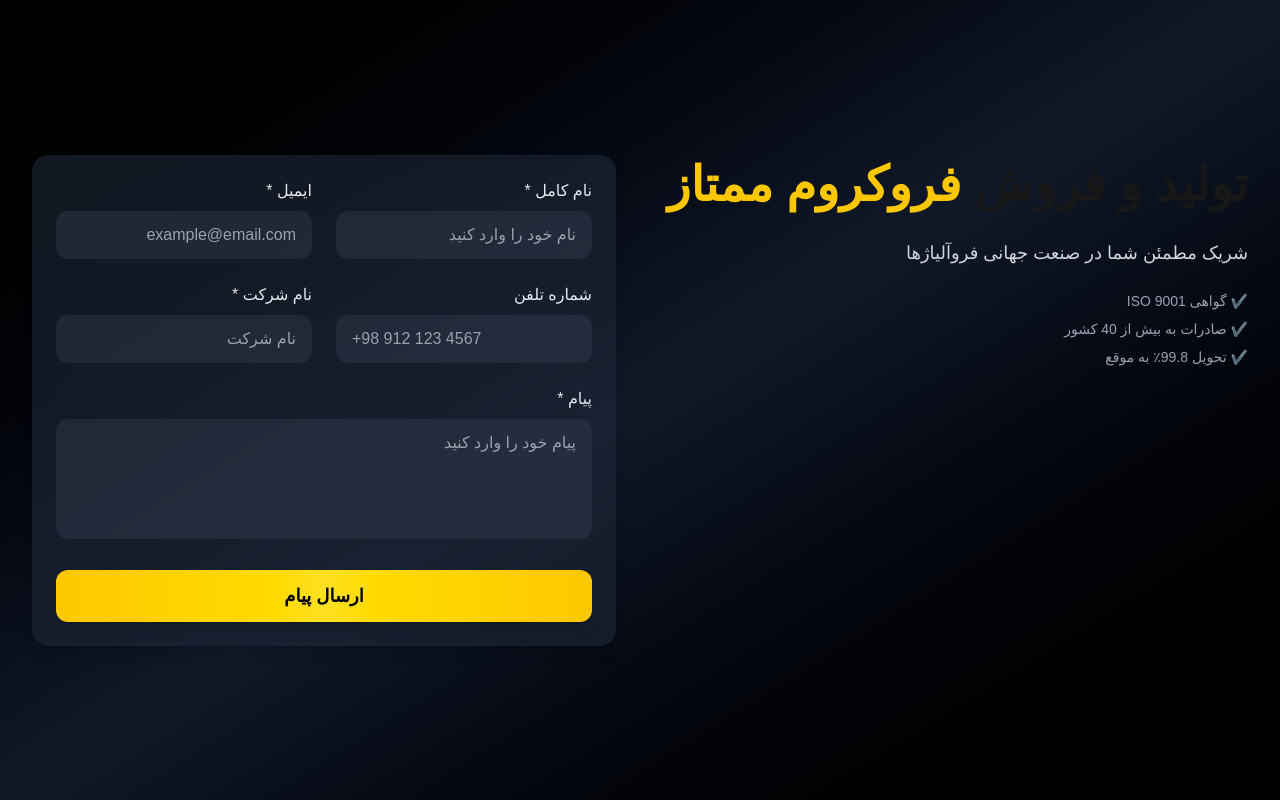
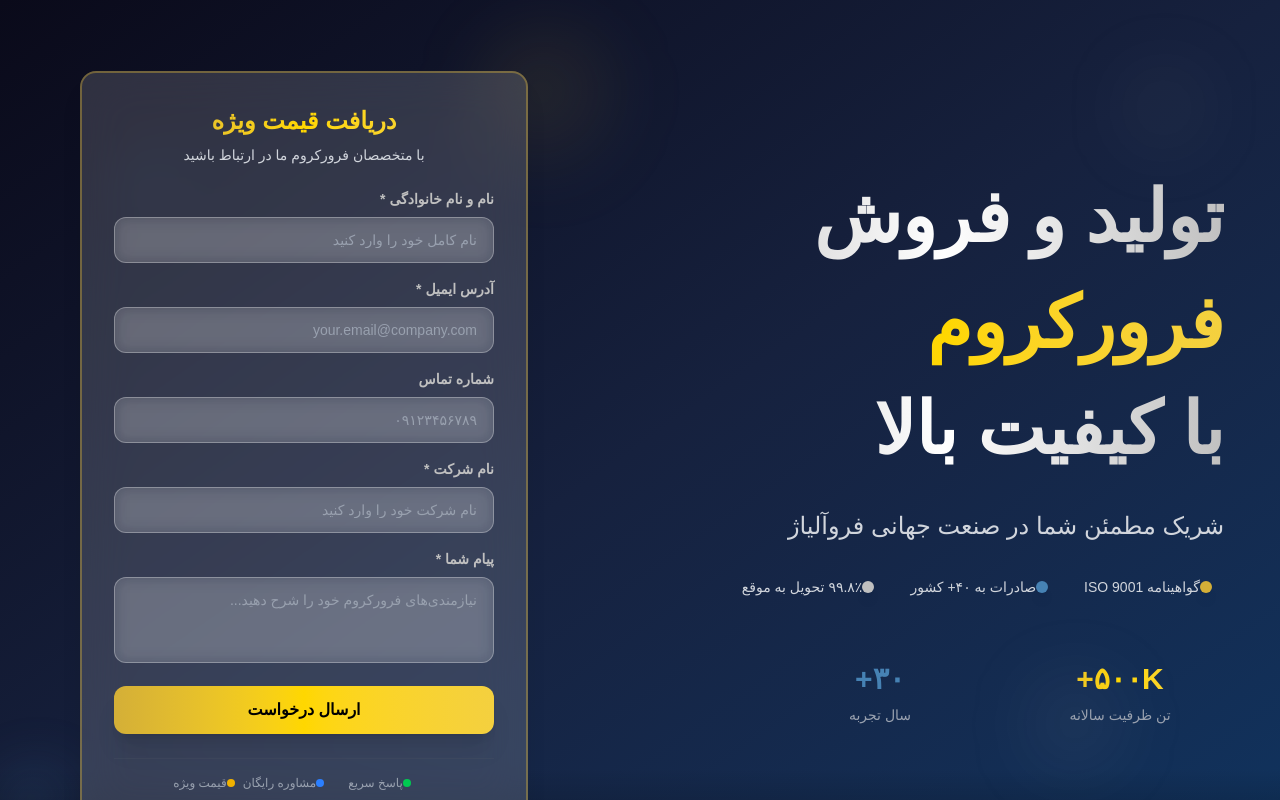
Before and after one commit to EmadARN/ferrocrome-landing, a Next.js app: page / in a window 1280 px wide. Shown: the top 800 px of the page. Built offline with nearby package versions, Linux system fonts and the light colour scheme.

Commit message:
change hero (ui)

```diff
--- a/src/app/(sections)/Footer.jsx
+++ b/src/app/(sections)/Footer.jsx
@@ -1,3 +1,5 @@
+import Link from "next/link";
+
 export default function Footer() {
   return (
     <footer className="bg-black py-16 border-t border-gray-800">
@@ -11,24 +13,24 @@ export default function Footer() {
             قابل اعتماد در بیش از 40 کشور.
           </p>
           <div className="flex gap-4">
-            <a
+            <Link
               href="#"
               className="w-10 h-10 bg-blue-700 rounded-full flex items-center justify-center text-white font-bold"
             >
               in
-            </a>
-            <a
+            </Link>
+            <Link
               href="#"
               className="w-10 h-10 bg-blue-600 rounded-full flex items-center justify-center text-white font-bold"
             >
               f
-            </a>
-            <a
+            </Link>
+            <Link
               href="#"
               className="w-10 h-10 bg-gray-600 rounded-full flex items-center justify-center text-white font-bold"
             >
               @
-            </a>
+            </Link>
           </div>
         </div>
 
--- a/src/app/(sections)/Hero.jsx
+++ b/src/app/(sections)/Hero.jsx
@@ -1,39 +1,197 @@
 "use client";
-import { motion } from "framer-motion";
-import ContactForm from "@/components/forms/ContactForm";
+import React from "react";
 
 export default function Hero() {
+  const handleFormSubmit = (event) => {
+    event.preventDefault();
+    const button = event.currentTarget.querySelector('button[type="submit"]');
+    const originalText = button.textContent;
+
+    button.textContent = "در حال ارسال...";
+    button.disabled = true;
+    button.style.opacity = "0.8";
+
+    setTimeout(() => {
+      button.textContent = "درخواست ارسال شد! ✓";
+      button.style.background =
+        "linear-gradient(135deg, #10B981 0%, #059669 100%)";
+      button.style.opacity = "1";
+
+      setTimeout(() => {
+        button.textContent = originalText;
+        button.disabled = false;
+        button.style.background =
+          "linear-gradient(135deg, #D4AF37 0%, #FFD700 50%, #F4D03F 100%)";
+        event.currentTarget.reset();
+      }, 3000);
+    }, 1500);
+  };
+
   return (
-    <section className="min-h-screen flex items-center justify-center bg-gradient-to-br from-black via-gray-900 to-black p-8">
-      <div className="grid md:grid-cols-2 gap-12 container mx-auto">
-        <motion.div
-          initial={{ opacity: 0, y: 30 }}
-          whileInView={{ opacity: 1, y: 0 }}
-          transition={{ duration: 0.6 }}
-          className="space-y-6"
-        >
-          <h1 className="text-5xl font-bold leading-tight">
-            تولید و فروش <span className="text-yellow-400">فروکروم ممتاز</span>
-          </h1>
-          <p className="text-gray-300 text-lg">
-            شریک مطمئن شما در صنعت جهانی فروآلیاژها
-          </p>
-          <ul className="text-sm text-gray-400 space-y-2">
-            <li>✔️ گواهی ISO 9001</li>
-            <li>✔️ صادرات به بیش از 40 کشور</li>
-            <li>✔️ تحویل 99.8٪ به موقع</li>
-          </ul>
-        </motion.div>
+    <section className="min-h-screen relative overflow-hidden bg-gradient-to-br from-[#0a0a1a] via-[#16213e] to-[#0f3460]">
+      {/* Floating Elements */}
+      <div className="absolute top-20 right-20 w-16 h-16 bg-gradient-to-br from-[#C0C0C0]/20 to-transparent rounded-full blur-2xl animate-[float-gentle_4s_ease-in-out_infinite]"></div>
+      <div className="absolute top-40 left-32 w-12 h-12 bg-gradient-to-br from-[#4682B4]/20 to-transparent rounded-full blur-xl animate-[float-gentle_4s_ease-in-out_infinite]"></div>
+      <div className="absolute bottom-32 right-40 w-20 h-20 bg-gradient-to-br from-[#C0C0C0]/20 to-transparent rounded-full blur-2xl animate-[float-gentle_4s_ease-in-out_infinite]"></div>
 
-        <motion.div
-          initial={{ opacity: 0, x: 50 }}
-          whileInView={{ opacity: 1, x: 0 }}
-          transition={{ duration: 0.8 }}
-          className="bg-gray-800/60 backdrop-blur-lg p-6 rounded-2xl shadow-lg"
-        >
-          <ContactForm />
-        </motion.div>
+      <div className="container mx-auto px-6 py-12 relative z-10">
+        <div className="grid lg:grid-cols-2 gap-12 items-center min-h-screen">
+          {/* Left Content */}
+          <div className="space-y-8 lg:pr-8">
+            <h1 className="text-4xl md:text-6xl lg:text-7xl font-black leading-tight">
+              <span className="bg-clip-text text-transparent bg-gradient-to-r from-[#C0C0C0] via-white to-[#C0C0C0] block mb-4 text-glow">
+                تولید و فروش
+              </span>
+              <span className="bg-clip-text text-transparent bg-gradient-to-r from-[#D4AF37] via-[#FFD700] to-[#F4D03F] block mb-4">
+                فرورکروم
+              </span>
+              <span className="bg-clip-text text-transparent bg-gradient-to-r from-[#C0C0C0] via-white to-[#C0C0C0] block">
+                با کیفیت بالا
+              </span>
+            </h1>
+            <p className="text-xl md:text-2xl text-gray-300 leading-relaxed max-w-2xl font-medium">
+              شریک مطمئن شما در صنعت جهانی فروآلیاژ
+            </p>
+
+            <div className="flex flex-wrap gap-6 text-sm">
+              <div className="flex items-center space-x-3 space-x-reverse">
+                <div className="w-3 h-3 bg-[#D4AF37] rounded-full shadow-lg"></div>
+                <span className="text-gray-300 font-medium">
+                  گواهینامه ISO 9001
+                </span>
+              </div>
+              <div className="flex items-center space-x-3 space-x-reverse">
+                <div className="w-3 h-3 bg-[#4682B4] rounded-full shadow-lg"></div>
+                <span className="text-gray-300 font-medium">
+                  صادرات به ۴۰+ کشور
+                </span>
+              </div>
+              <div className="flex items-center space-x-3 space-x-reverse">
+                <div className="w-3 h-3 bg-[#C0C0C0] rounded-full shadow-lg"></div>
+                <span className="text-gray-300 font-medium">
+                  ۹۹.۸٪ تحویل به موقع
+                </span>
+              </div>
+            </div>
+
+            <div className="pt-8">
+              <div className="grid grid-cols-2 gap-8 max-w-md">
+                <div className="text-center">
+                  <div className="text-3xl font-bold bg-clip-text text-transparent bg-gradient-to-r from-[#D4AF37] via-[#FFD700] to-[#F4D03F] mb-2">
+                    ۵۰۰K+
+                  </div>
+                  <div className="text-sm text-gray-400">تن ظرفیت سالانه</div>
+                </div>
+                <div className="text-center">
+                  <div className="text-3xl font-bold text-[#4682B4] mb-2">
+                    ۳۰+
+                  </div>
+                  <div className="text-sm text-gray-400">سال تجربه</div>
+                </div>
+              </div>
+            </div>
+          </div>
+
+          {/* Right Form */}
+          <div className="lg:mr-8 relative">
+            <div className="bg-white/15 backdrop-blur-xl border-2 border-[#D4AF37]/40 shadow-xl inset-shadow p-6 lg:p-8 rounded-2xl relative z-20 animate-[pulse-glow_3s_ease-in-out_infinite] max-w-md mx-auto">
+              <div className="text-center mb-6">
+                <h3 className="text-xl lg:text-2xl font-bold bg-clip-text text-transparent bg-gradient-to-r from-[#D4AF37] via-[#FFD700] to-[#F4D03F] mb-2">
+                  دریافت قیمت ویژه
+                </h3>
+                <p className="text-gray-300 font-medium text-sm">
+                  با متخصصان فرورکروم ما در ارتباط باشید
+                </p>
+              </div>
+
+              <form className="space-y-4" onSubmit={handleFormSubmit}>
+                {[
+                  {
+                    label: "نام و نام خانوادگی *",
+                    type: "text",
+                    placeholder: "نام کامل خود را وارد کنید",
+                    required: true,
+                  },
+                  {
+                    label: "آدرس ایمیل *",
+                    type: "email",
+                    placeholder: "your.email@company.com",
+                    required: true,
+                  },
+                  {
+                    label: "شماره تماس",
+                    type: "tel",
+                    placeholder: "۰۹۱۲۳۴۵۶۷۸۹",
+                  },
+                  {
+                    label: "نام شرکت *",
+                    type: "text",
+                    placeholder: "نام شرکت خود را وارد کنید",
+                    required: true,
+                  },
+                ].map((field, i) => (
+                  <div key={i}>
+                    <label className="block text-[#C0C0C0] font-semibold mb-2 text-right text-sm">
+                      {field.label}
+                    </label>
+                    <input
+                      type={field.type}
+                      required={field.required}
+                      placeholder={field.placeholder}
+                      className="w-full px-4 py-3 rounded-xl text-white placeholder-gray-400 focus:outline-none bg-white/12 border border-white/30 backdrop-blur-sm transition-all duration-300 text-right text-sm"
+                    />
+                  </div>
+                ))}
+                <div>
+                  <label className="block text-[#C0C0C0] font-semibold mb-2 text-right text-sm">
+                    پیام شما *
+                  </label>
+                  <textarea
+                    required
+                    rows={3}
+                    placeholder="نیازمندی‌های فرورکروم خود را شرح دهید..."
+                    className="w-full px-4 py-3 rounded-xl text-white placeholder-gray-400 focus:outline-none bg-white/12 border border-white/30 backdrop-blur-sm transition-all duration-300 resize-none text-right text-sm"
+                  />
+                </div>
+
+                <button
+                  type="submit"
+                  className="w-full py-3 px-6 rounded-xl text-black font-bold text-base bg-gradient-to-r from-[#D4AF37] via-[#FFD700] to-[#F4D03F] shadow-xl transition-all duration-300 relative overflow-hidden hover:translate-y-[-2px]"
+                >
+                  ارسال درخواست
+                </button>
+              </form>
+
+              {/* Trust Indicators */}
+              <div className="mt-6 pt-4 border-t border-gray-600/30">
+                <div className="flex justify-center items-center space-x-4 space-x-reverse text-xs text-gray-400">
+                  {[
+                    { text: "پاسخ سریع", color: "bg-green-500" },
+                    { text: "مشاوره رایگان", color: "bg-blue-500" },
+                    { text: "قیمت ویژه", color: "bg-yellow-500" },
+                  ].map((item, idx) => (
+                    <div
+                      key={idx}
+                      className="flex items-center space-x-2 space-x-reverse"
+                    >
+                      <div
+                        className={`w-2 h-2 ${item.color} rounded-full`}
+                      ></div>
+                      <span>{item.text}</span>
+                    </div>
+                  ))}
+                </div>
+              </div>
+            </div>
+
+            {/* Decorative Form Elements */}
+            <div className="absolute -top-8 -right-8 w-32 h-32 bg-gradient-to-br from-[#D4AF37]/20 to-transparent rounded-full blur-2xl"></div>
+            <div className="absolute -bottom-8 -left-8 w-24 h-24 bg-gradient-to-br from-[#4682B4]/20 to-transparent rounded-full blur-xl"></div>
+          </div>
+        </div>
       </div>
+
+      <div className="absolute bottom-0 left-0 right-0 h-32 bg-gradient-to-t from-black/50 to-transparent"></div>
     </section>
   );
 }
--- a/src/app/page.jsx
+++ b/src/app/page.jsx
@@ -1,4 +1,3 @@
-
 import About from "./(sections)/About";
 import Contact from "./(sections)/Contact";
 import Footer from "./(sections)/Footer";
```
